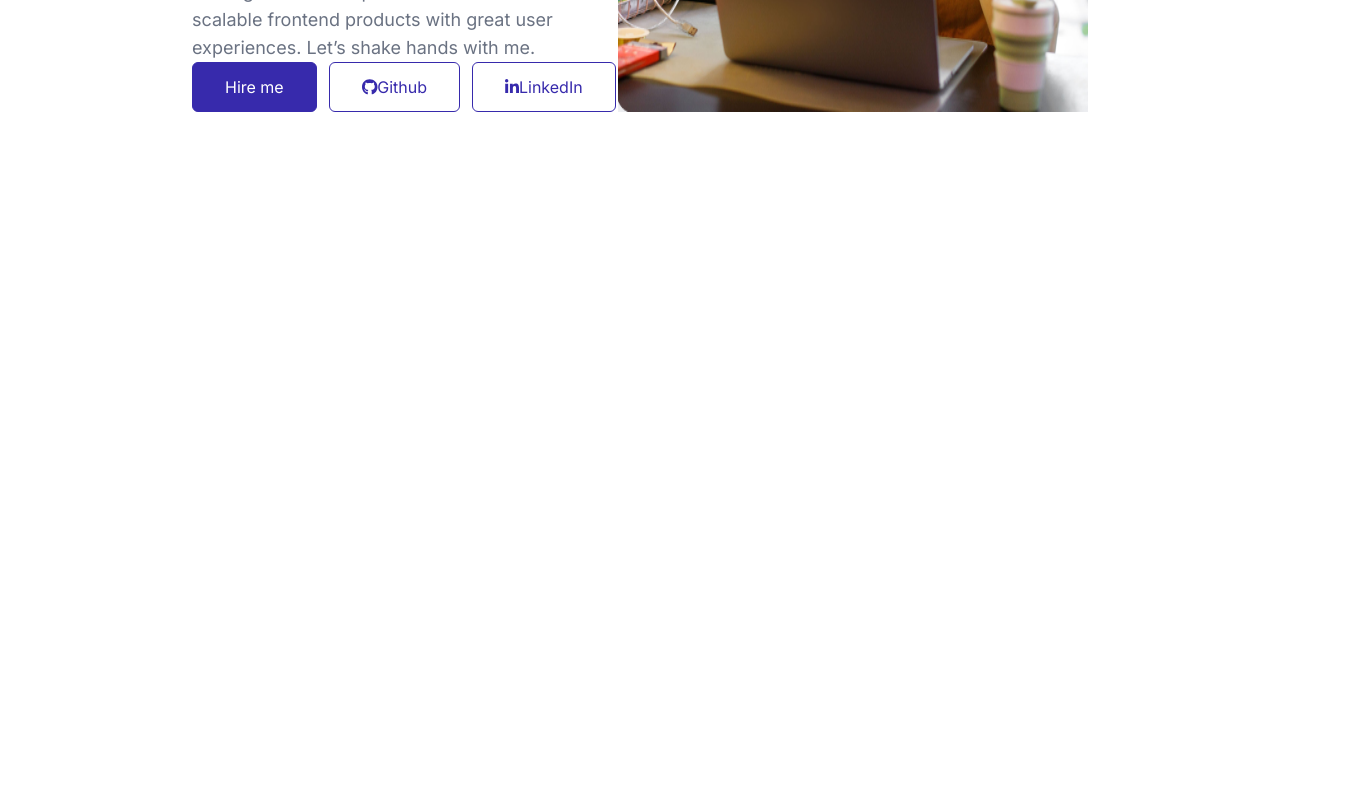
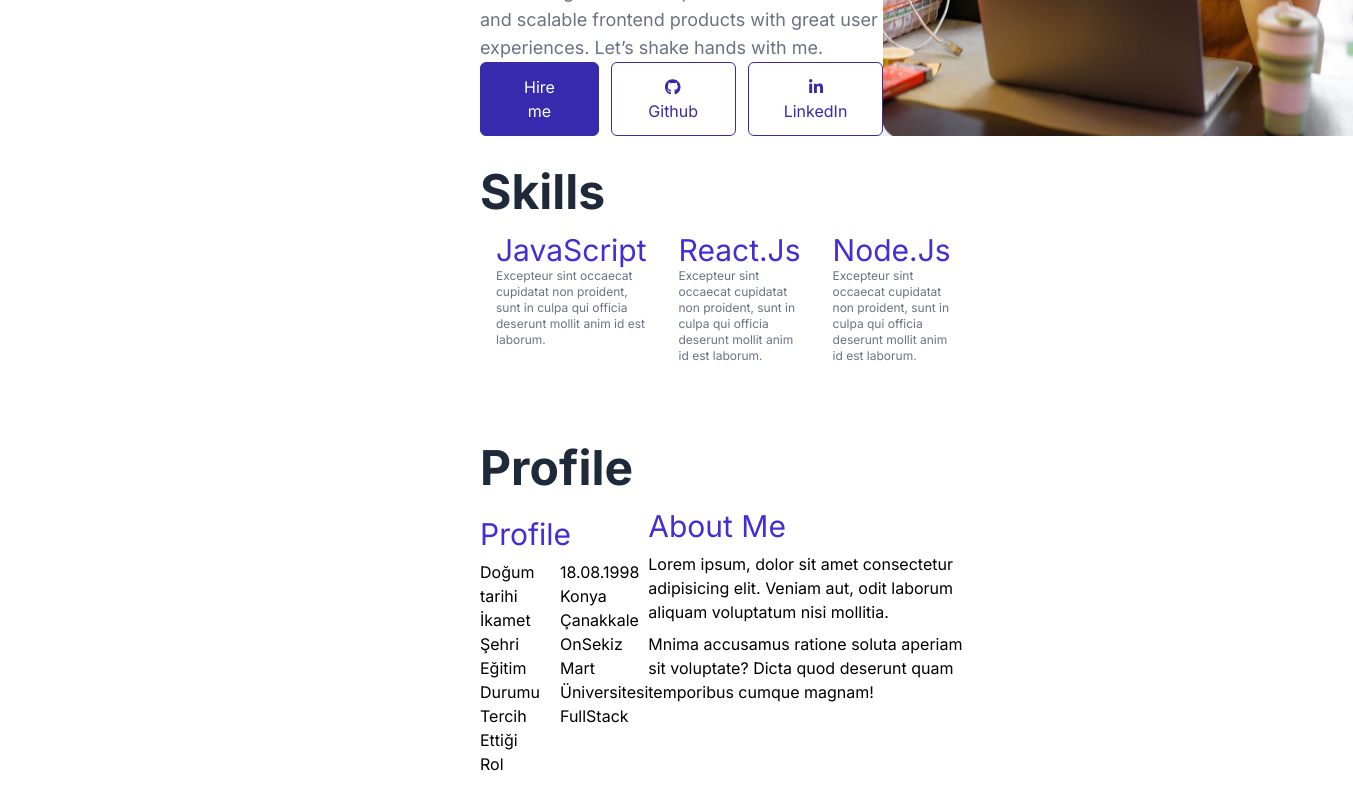
Before and after one commit to hakanry/portfolio-challange, a React (Vite) app: page / in a window 1280 px wide. Shown: the part 500-1310 px from the top of the page, 1353 px wide, since content can reach past the window. Before the commit the page ends 800 px from the top, so only its background shows below. Built offline with nearby package versions, Linux system fonts and the light colour scheme.

Commit message:
Skills, Profile components added

```diff
--- a/src/App.jsx
+++ b/src/App.jsx
@@ -2,6 +2,8 @@ import TopComp from "./components/TopComp";
 import "./App.css";
 import Hero from "./components/Hero";
 import Header from "./components/Header.jsx";
+import Skills from "./components/Skills.jsx";
+import Profile from "./components/Profile.jsx";
 function App() {
   return (
     <>
@@ -9,6 +11,8 @@ function App() {
         <TopComp />
         <Header />
         <Hero />
+        <Skills />
+        <Profile />
       </div>
     </>
   );
--- /dev/null
+++ b/src/components/Profile.jsx
@@ -0,0 +1,50 @@
+import React from "react";
+
+function Profile() {
+  return (
+    <article className="py-4">
+      <h1 className="font-sans font-bold text-5xl text-gray-800 py-4">
+        Profile
+      </h1>
+      <section className="flex justify-between">
+        <div className="py-2">
+          <h2 className="text-indigo-700 text-3xl">Profile</h2>
+          <div className="flex gap-5 ">
+            <ul className="py-2">
+              <li>Doğum tarihi</li>
+
+              <li>İkamet Şehri</li>
+
+              <li>Eğitim Durumu</li>
+
+              <li>Tercih Ettiği Rol</li>
+            </ul>
+            <ul className="py-2">
+              <li>18.08.1998</li>
+
+              <li>Konya</li>
+
+              <li>Çanakkale OnSekiz Mart Üniversitesi</li>
+
+              <li>FullStack</li>
+            </ul>
+          </div>
+        </div>
+        <div className="max-w-md">
+          <h2 className="text-indigo-700 text-3xl">About Me</h2>
+          <blockquote className="py-2">
+            Lorem ipsum, dolor sit amet consectetur adipisicing elit. Veniam
+            aut, odit laborum aliquam voluptatum nisi mollitia.
+          </blockquote>
+
+          <blockquote>
+            Mnima accusamus ratione soluta aperiam sit voluptate? Dicta quod
+            deserunt quam temporibus cumque magnam!{" "}
+          </blockquote>
+        </div>
+      </section>
+    </article>
+  );
+}
+
+export default Profile;
--- /dev/null
+++ b/src/components/SkillCard.jsx
@@ -0,0 +1,13 @@
+import React from "react";
+
+function SkillCard(s) {
+  const { skill } = s;
+  return (
+    <div className="flex flex-col p-4">
+      <h1 className="text-indigo-700 text-3xl">{skill.title}</h1>
+      <p className="text-gray-500 text-xs">{skill.paragraph}</p>
+    </div>
+  );
+}
+
+export default SkillCard;
--- /dev/null
+++ b/src/components/Skills.jsx
@@ -0,0 +1,34 @@
+import React from "react";
+import SkillCard from "./SkillCard";
+const skillData = [
+  {
+    title: "JavaScript",
+    paragraph:
+      "Excepteur sint occaecat cupidatat non proident, sunt in culpa qui officia deserunt mollit anim id est laborum.",
+  },
+  {
+    title: "React.Js",
+    paragraph:
+      "Excepteur sint occaecat cupidatat non proident, sunt in culpa qui officia deserunt mollit anim id est laborum.",
+  },
+  {
+    title: "Node.Js",
+    paragraph:
+      "Excepteur sint occaecat cupidatat non proident, sunt in culpa qui officia deserunt mollit anim id est laborum.",
+  },
+];
+function Skills() {
+  return (
+    <section className="py-8">
+      <h1 className="font-sans font-bold text-5xl text-gray-800">Skills</h1>
+
+      <div className="flex  justify-between">
+        {skillData.map((s, index) => {
+          return <SkillCard key={index} skill={s} />;
+        })}
+      </div>
+    </section>
+  );
+}
+
+export default Skills;
--- a/src/index.css
+++ b/src/index.css
@@ -5,8 +5,11 @@
   --font-sans: "Inter", "sans-serif";
 }
 
-#root {
-  padding: 2rem 12rem;
+html {
+  display: flex;
+  padding: 2rem 30rem;
+  align-items: center;
+  align-content: center;
 }
 
 .navbar {
```
